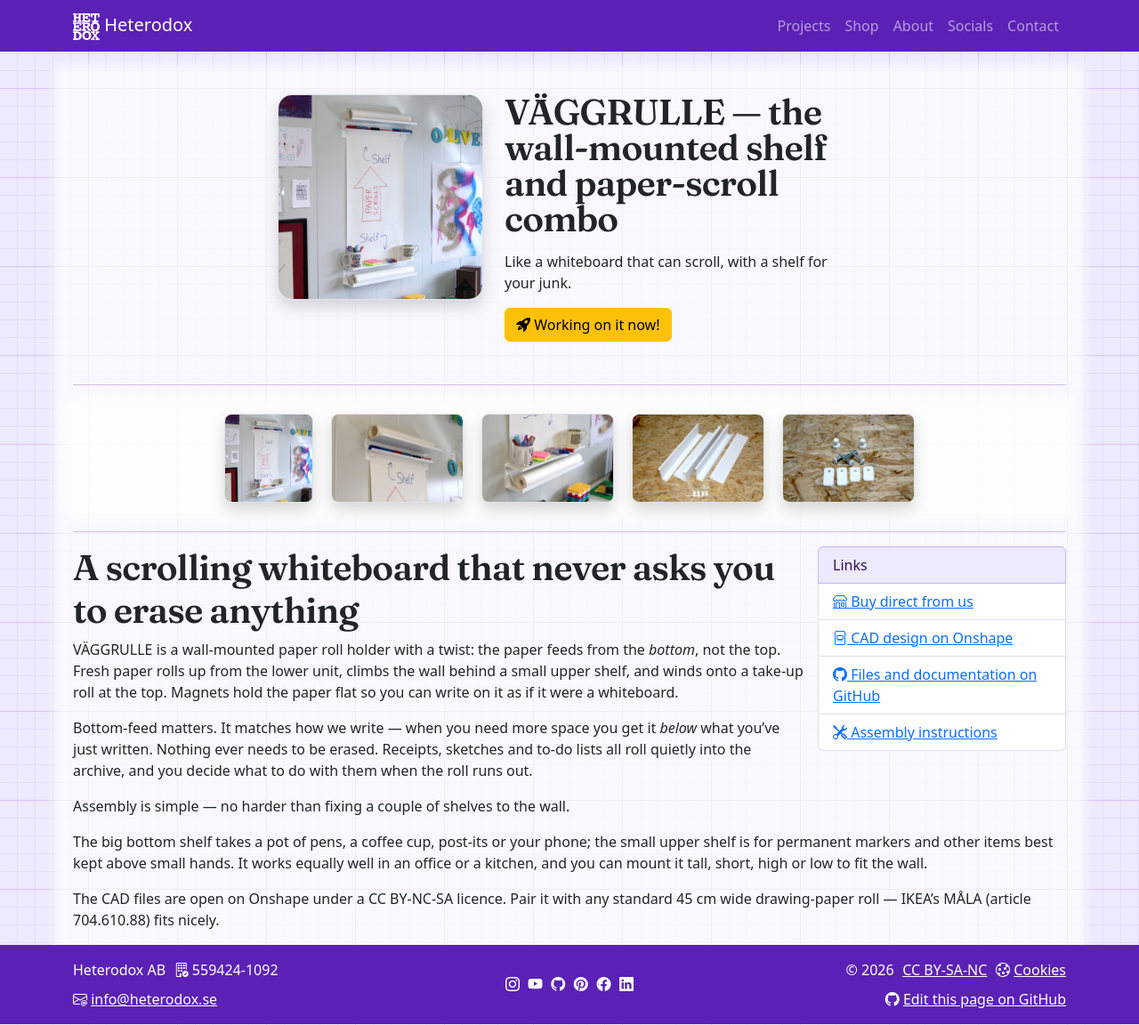
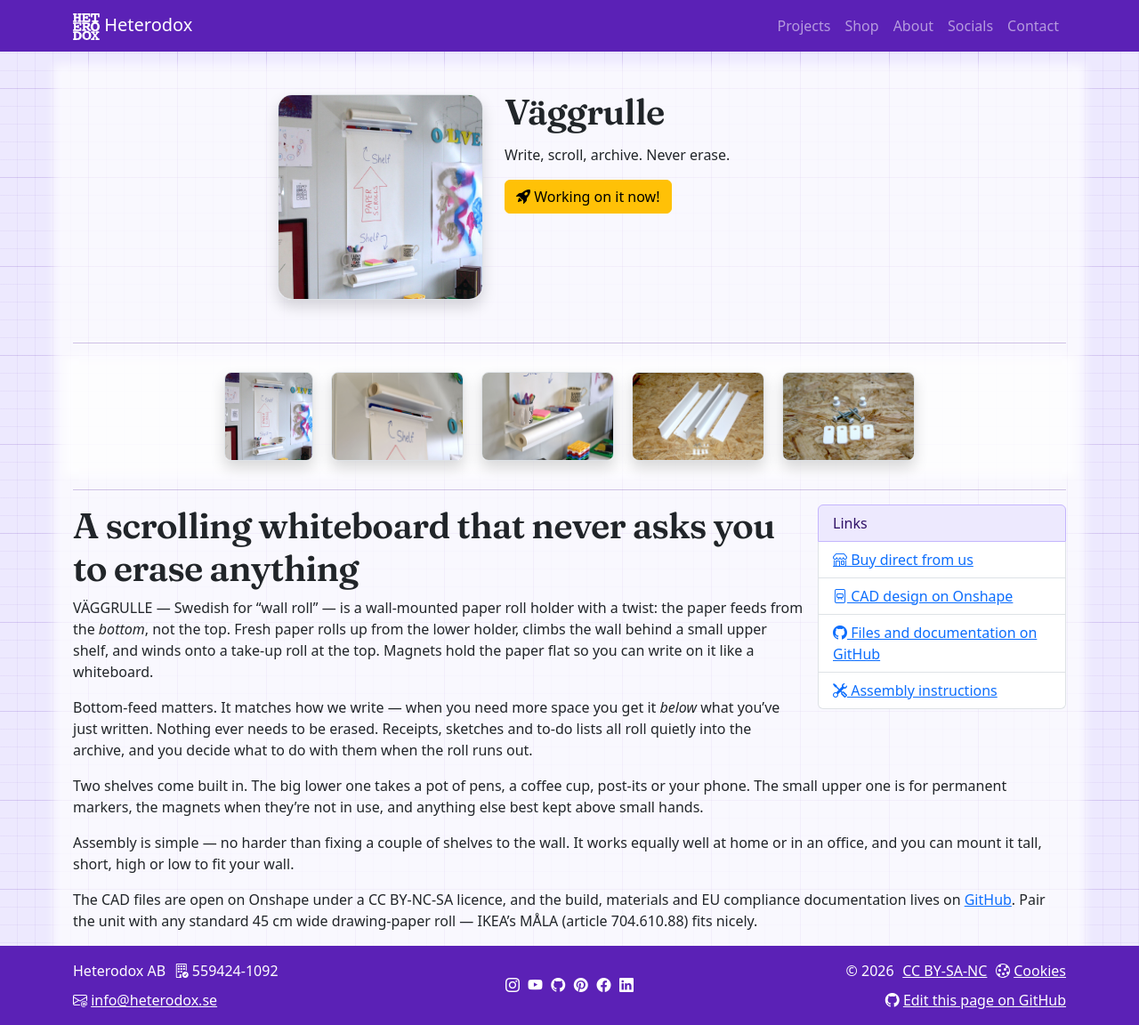
Before and after one commit to heterodox-studios/heterodox-studios.github.io, a Jekyll site: the page built from _projects/vaggrulle/index.md, in a window 1280 px wide. Shown: the whole page at 89% size. Built offline with Jekyll 4.4.1, drawn with Linux system fonts in a browser that asks for light colours; some web fonts are replaced.

Commit message:
Description

```diff
--- a/_projects/vaggrulle/index.md
+++ b/_projects/vaggrulle/index.md
@@ -1,12 +1,12 @@
 ---
 layout: project
-title: VÄGGRULLE — the wall-mounted shelf and paper-scroll combo
+title: Väggrulle
 permalink: /projects/vaggrulle/
 
 # idea, active, stalled, completed
 status: active
 summary:
-  Like a whiteboard that can scroll, with a shelf for your junk.
+  Write, scroll, archive. Never erase.
 
 links:
   - icon: shop
@@ -27,7 +27,7 @@
 
 images:
   - src: "images/hero.jpg"
-    alt: "VÄGGRULLE mounted on a wall, with a hand-drawn diagram on the paper showing the shelves and the upward-feeding paper scroll"
+    alt: "Väggrulle mounted on a wall, with a hand-drawn diagram on the paper showing the shelves and the upward-feeding paper scroll"
   - src: "images/top-shelf-with-paper.jpg"
     alt: "Close-up of the upper shelf — permanent markers stored on the small shelf, the take-up paper roll behind, paper hanging down in front"
   - src: "images/bottom-shelf-detail.jpg"
@@ -41,12 +41,12 @@
 
 # A scrolling whiteboard that never asks you to erase anything
 
-VÄGGRULLE is a wall-mounted paper roll holder with a twist: the paper feeds from the *bottom*, not the top. Fresh paper rolls up from the lower unit, climbs the wall behind a small upper shelf, and winds onto a take-up roll at the top. Magnets hold the paper flat so you can write on it as if it were a whiteboard.
+VÄGGRULLE — Swedish for "wall roll" — is a wall-mounted paper roll holder with a twist: the paper feeds from the *bottom*, not the top. Fresh paper rolls up from the lower holder, climbs the wall behind a small upper shelf, and winds onto a take-up roll at the top. Magnets hold the paper flat so you can write on it like a whiteboard.
 
 Bottom-feed matters. It matches how we write — when you need more space you get it *below* what you've just written. Nothing ever needs to be erased. Receipts, sketches and to-do lists all roll quietly into the archive, and you decide what to do with them when the roll runs out.
 
-Assembly is simple — no harder than fixing a couple of shelves to the wall.
+Two shelves come built in. The big lower one takes a pot of pens, a coffee cup, post-its or your phone. The small upper one is for permanent markers, the magnets when they're not in use, and anything else best kept above small hands.
 
-The big bottom shelf takes a pot of pens, a coffee cup, post-its or your phone; the small upper shelf is for permanent markers and other items best kept above small hands. It works equally well in an office or a kitchen, and you can mount it tall, short, high or low to fit the wall.
+Assembly is simple — no harder than fixing a couple of shelves to the wall. It works equally well at home or in an office, and you can mount it tall, short, high or low to fit your wall.
 
-The CAD files are open on Onshape under a CC BY-NC-SA licence. Pair it with any standard 45 cm wide drawing-paper roll — IKEA's MÅLA (article 704.610.88) fits nicely.
+The CAD files are open on Onshape under a CC BY-NC-SA licence, and the build, materials and EU compliance documentation lives on [GitHub](https://github.com/heterodox-studios/minis/tree/main/vaggrulle). Pair the unit with any standard 45 cm wide drawing-paper roll — IKEA's MÅLA (article 704.610.88) fits nicely.
```
